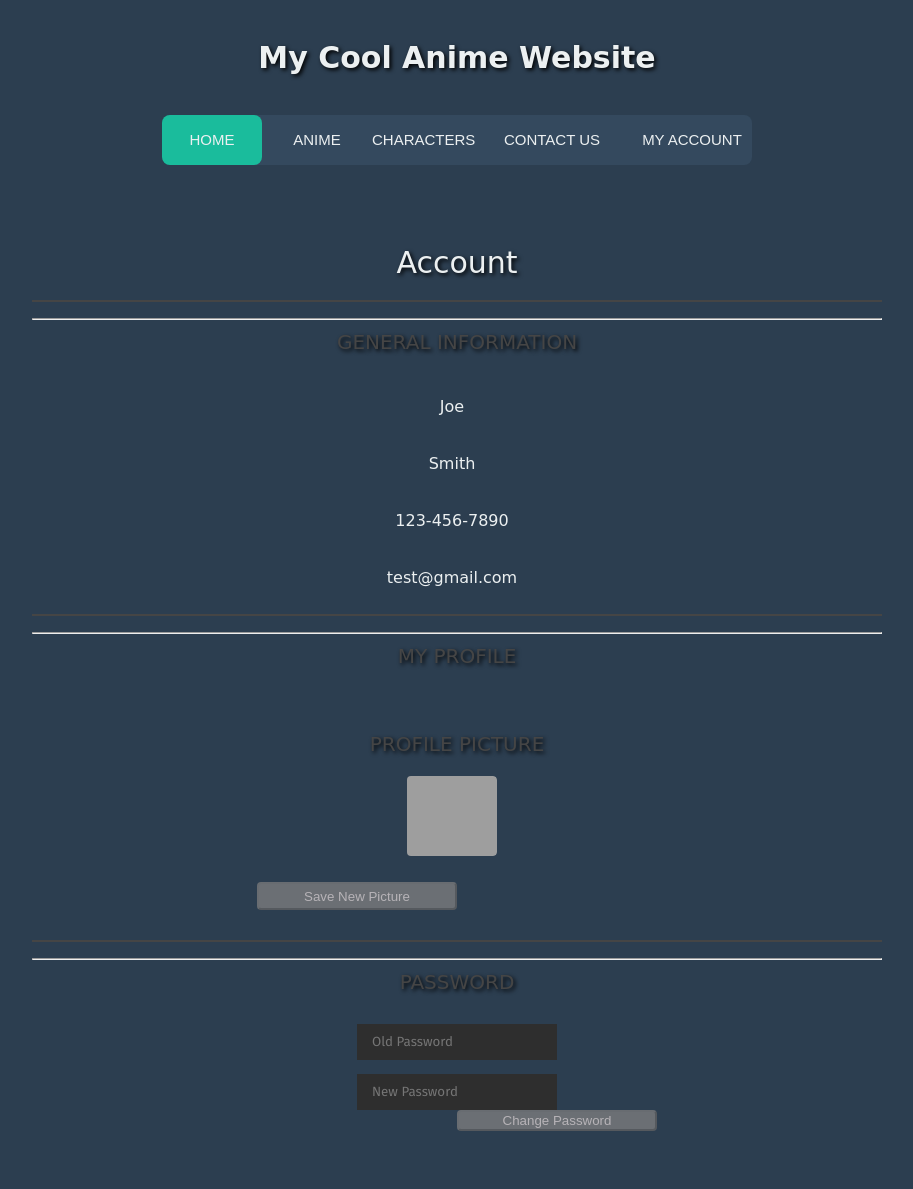
After one commit to ethanschof/db_anime_website, a PHP site: page /userSignedIn.html in a window 1280 px wide. The commit adds this page. Shown: the whole page, without its empty margins (183-1096 px from the left). Run offline with PHP 8.4, Linux system fonts and the light colour scheme; grey boxes are pictures that could not be loaded.

Commit message:
added userSignedIn and changed CSS

```diff
--- a/style.css
+++ b/style.css
@@ -1,3 +1,5 @@
+@import url(https://fonts.googleapis.com/css?family=Fira+Sans:200,400,500,600,700);
+
 nav {
   margin: 27px auto 0;
 
@@ -249,11 +251,9 @@ a:visited {
 color: #ecf0f1;
 text-decoration: none; }
 
-
 a:hover {
 color: #2BD6B4;
 text-decoration: none; }
-
 
 a:active {
 color: #ecf0f1;
@@ -284,7 +284,7 @@ text-decoration: none; }
   box-sizing: border-box;
   color: var(--color-text-white);
   width: 125px;
-  text-align: right;
+  text-align: center;
   padding-right: 25px;
 }
 
@@ -309,3 +309,191 @@ text-decoration: none; }
   margin: 55px auto 0;
   cursor: pointer;
 }
+
+.page-title{
+    margin-bottom: 20px;
+    font-size: 30px;
+    font-weight: normal;
+}
+
+.settings-page{
+    width: 100%;
+    min-height: 90vh;
+    .settings-container{
+        width: 100%;
+        max-width: 850px;
+        margin:auto;
+        padding: 20px;
+        padding-top:40px;
+        .settings-title{
+            color: #454545;
+            text-transform: uppercase;
+            font-weight: normal;
+            font-size: 20px;
+        }
+        .settings-section {
+            width:100%;
+            border-top: 2px solid #454545;
+            padding-top: 10px;
+            margin-bottom: 20px;
+
+            .my-form{
+                max-width:400px;
+                width:100%;
+                margin:30px auto;
+                .form-submit.right{
+                    justify-content: flex-end;
+                }
+                .form-submit{
+                    display: flex;
+                    .btn{
+                        width:50%;
+                    }
+                }
+                .form-group.editable .input-group{
+                    display: flex;
+                    align-items: center;
+                    margin-bottom: 0.5rem;
+                    .form-control{
+                        margin-bottom: 0;
+                    }
+                    .btn{
+                        height: 38px;
+                        margin: 0 10px;
+                        background-color: #E59500;
+                        transition: all .5s;
+                        &:hover{
+                            color:#E59500;
+                            background-color: #E5DADA;
+                        }
+                    }
+                    i{
+                        cursor:pointer;
+                        color: #454545;
+                        transition: all .5s;
+                        &:hover{
+                            color:#E59500;
+                        }
+                    }
+                }
+            }
+            .non-active-form{
+                display: flex;
+                align-items: center;
+                justify-content: space-between;
+                margin-bottom: 0.5rem;
+                p{
+                    padding: 7px 15px;
+                    margin-bottom: 0;
+                    font-size: 1rem;
+                    cursor:default;
+                }
+                i {
+                    cursor:pointer;
+                    color: #454545;
+                    transition: all .5s;
+                    margin-right: 10px;
+                    &:hover{
+                        color:#E59500;
+                        transform: scale(1.1);
+                    }
+                }
+            }
+        }
+    }
+}
+
+.img-upload-container {
+    width: 100%;
+    display: flex;
+    align-items: center;
+    margin-bottom:1em;
+align-items: center;
+justify-content: center;
+    label{
+        margin-bottom: 20px;
+        position: relative;
+        border-radius: 0.25rem;
+        height: 80px;
+	align-items: center;
+        min-width: 80px;
+        cursor: pointer;
+        overflow: hidden;
+        background-color: grey;
+        display: flex;
+        align-items: center;
+        justify-content: center;
+        margin-right:20px;
+        background-size: contain;
+    }
+    .img-preview-container {
+        position: absolute;
+        border-radius:0.25rem;
+        overflow:hidden;
+	align-items: center;
+    }
+
+    .img-preview {
+        background: center center no-repeat;
+        background-size: cover;
+        height:80px;
+        width:80px;
+        border-radius: 0.25rem;
+        cursor:pointer;
+    }
+
+    .img-upload {
+        margin-bottom: 0;
+    }
+    input {
+        display: none;
+    }
+
+    .alert {
+        margin-top: 10px;
+        position: absolute;
+        bottom: 0px;
+        background-color: transparent;
+        border: 0;
+        color: #E59500;
+    }
+}
+
+.my-form {
+    visibility:visible;
+    .form-group{
+        .input-group{
+            border-radius: 0.25rem;
+            overflow: hidden;
+            input.form-control {
+                border:none;
+                padding: 10px 15px;
+                background-color: #2e2e2e;
+                color:#E5DADA;
+                font-family:'Fira Sans', sans-serif;
+            }
+        }
+        .alert-input{
+            color:#E59500;
+            font-weight: 100;
+            font-size: 13px;
+        }
+    }
+
+    .form-submit{
+        width: 100%;
+        .btn {
+            width:100%;
+            border-radius: 0.25rem;
+            background-color: grey;
+            color:#E5DADA;
+            cursor:default;
+            &:disabled{
+                opacity: 0.75;
+            }
+            &:not(:disabled):not(.disabled) {
+                background-color: #E59500;
+            }
+        }
+    }
+}
--- /dev/null
+++ b/userSignedIn.html
@@ -0,0 +1,83 @@
+<!DOCTYPE html>
+<html lang="en">
+<head>
+    <meta charset="utf-8">
+    <title>Anime Database</title>
+    <link rel="stylesheet" href="style.css">
+</head>
+<body>
+<h1>My Cool Anime Website</h1>
+<nav>
+    <a href="index.html">Home</a>
+    <a href="animelist.html">Anime</a>
+    <a href="characterinfo.html">Characters</a>
+    <a href="contactUs.html">Contact Us</a>
+    <a href="userInformation_login.html">My Account</a>
+    <div class="animation start-home"></div>
+</nav>
+<div style = "text-align: center" class="settings-page">
+    <div style = "text-align: center" class="settings-container">
+        <h1 class="page-title">Account</h1>
+        <div style = "text-align: center" class="settings-section">
+            <hr> <h2 class="settings-title">General Information</h2>
+            <div class="non-active-form">
+                <p style = "text-align: center">Joe</p><i class="fas fa-pen"></i>
+            </div>
+            <div>
+                <div class="non-active-form">
+                    <p style = "text-align: center" class="capitalize">Smith</p><i class="fas fa-pen"></i>
+                </div>
+            </div>
+            <div>
+                <div class="non-active-form">
+                    <p style = "text-align: center" class="capitalize">123-456-7890</p><i class="fas fa-pen"></i>
+                </div>
+            </div>
+            <div>
+                <div class="non-active-form">
+                    <p style = "text-align: center">test@gmail.com</p><i class="fas fa-pen"></i>
+                </div>
+            </div>
+        </div>
+        <div class="settings-section">
+            <hr> <h2 class="settings-title">My profile</h2> <br>
+            <form class="form my-form">
+                <h2 class="settings-title">Profile Picture</h2>
+                <div style = "align-items: center" class="img-upload-container">
+                    <label class="img-upload btn btn-bwm" style="background-image: url(https://www.google.com/url?sa=i&url=https%3A%2F%2Funsplash.com%2Fs%2Fphotos%2Fwall-background&psig=AOvVaw1EwkPQSbyT9MqJl4wsj4al&ust=1650400600563000&source=images&cd=vfe&ved=0CAwQjRxqFwoTCND4qsW7nvcCFQAAAAAdAAAAABAD);">
+                        <input type="file" accept=".jpg, .png, .jpeg, .gif" value="">
+                    </label>
+                    <div class="img-preview-container">
+                        <div class="img-preview" style="background-image: url('http://www.personalbrandingblog.com/wp-content/uploads/2017/08/blank-profile-picture-973460_640.png');">
+                        </div>
+                    </div>
+                </div> <br>
+                <div class="form-submit">
+                    <button class="btn button full" type="submit" disabled="">Save New Picture</button> <br> <br>
+                </div>
+            </form>
+        </div>
+        <div class="settings-section">
+            <hr> <h2 class="settings-title">Password</h2>
+            <form class="form my-form">
+                <div class="form-group">
+                    <div class="input-group">
+                        <input name="currentPassword" placeholder="Old Password" type="password" class="form-control" autocomplete="Old Password" value="">
+                        <span class="focus-input"></span>
+                    </div>
+                </div>
+                <div class="form-group">
+                    <div class="input-group">
+                        <br><input name="password" placeholder="New Password" type="password" class="form-control" autocomplete="New Password" value="">
+                        <span class="focus-input"></span>
+                    </div>
+                </div>
+                <div class="form-submit right">
+                    <br> <button class="btn button full" type="submit" disabled="">Change Password</button>
+                </div>
+            </form>
+        </div>
+    </div>
+</div>
+</body>
+</html>
```
